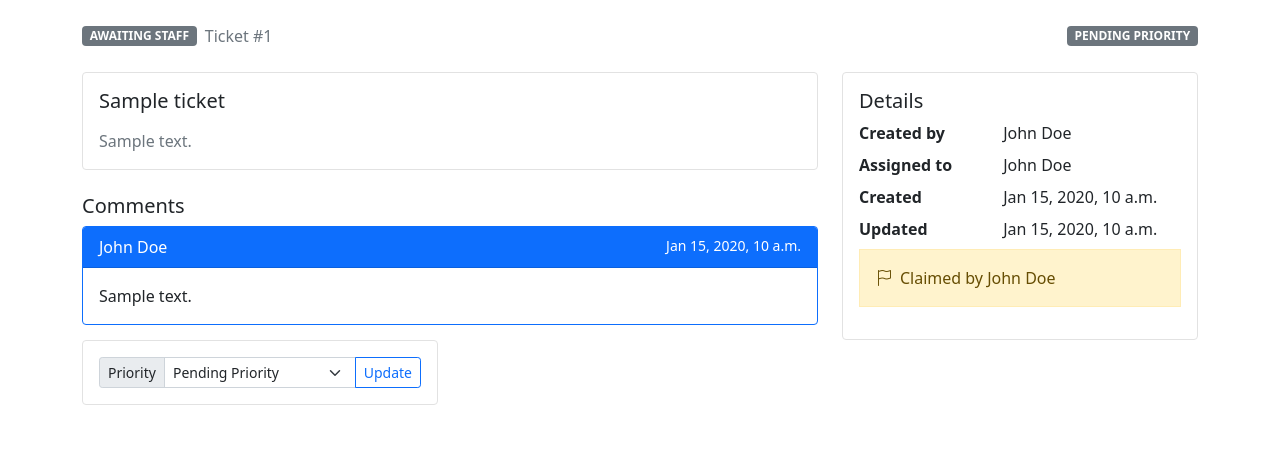
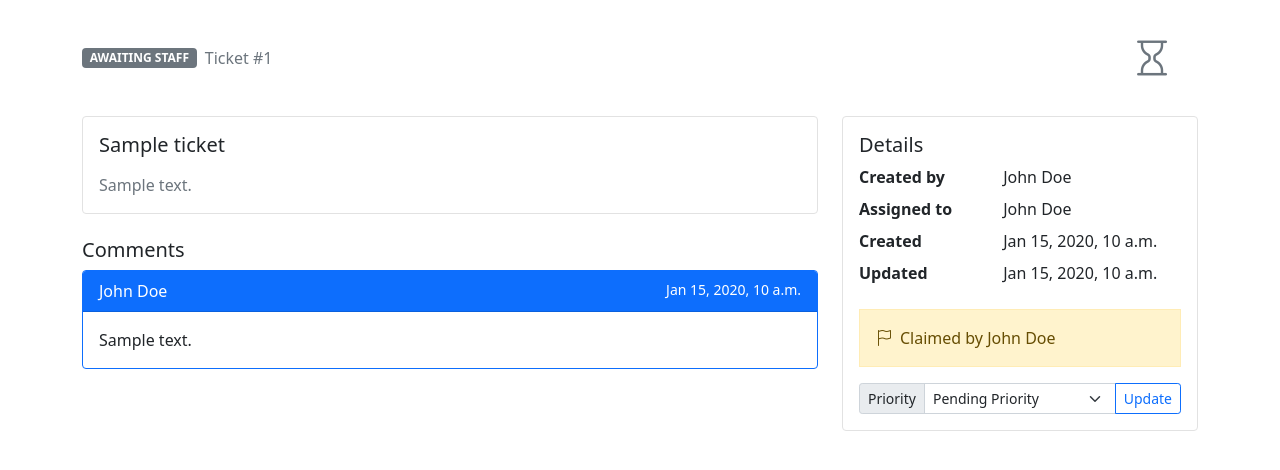
Before and after one commit to TheTinker001/Clarify, a Django app: page /ticket/#/ in a window 1280 px wide. Shown: the part 56-526 px from the top of the page. Run offline with Django 5.2, Linux system fonts and the light colour scheme; a user stored in the database is signed in; data comes from the database, SQL or seed files in the repository; tables that the repository leaves empty hold one stand-in row (values such as "Sample post"); some libraries are stand-ins or nearby versions.

Commit message:
Apply stashed changes from 05ca70d

```diff
--- a/tickets/models/ticket.py
+++ b/tickets/models/ticket.py
@@ -225,6 +225,15 @@ class Ticket(models.Model):
         """Return the ticket details for readable display."""
         return f"Ticket {self.pk} | {self.subject}"
 
+    def get_priority_icon(self):
+        icons = {
+            "pending priority": '<i class="bi bi-hourglass text-secondary"></i>',
+            "low": '<i class="bi bi-hourglass-bottom text-success"></i>',
+            "medium": '<i class="bi bi-hourglass-split text-warning"></i>',
+            "high": '<i class="bi bi-hourglass-top text-danger"></i>',
+        }
+        return icons.get(self.priority, "")
+
     class Meta:
         """Model settings controlling ordering and behaviours."""
 
--- a/tickets/templates/partials/ticket_card.html
+++ b/tickets/templates/partials/ticket_card.html
@@ -12,8 +12,10 @@
             <div class="d-flex justify-content-between align-items-start">
                 <p class="text-muted mb-2">Student: {{ ticket.student.get_full_name|default:ticket.student.username }}</p>
                 {% if ticket.status != ticket.Status.CLOSED %}
-                    <span class="badge {% if ticket.priority == ticket.Priority.HIGH %} bg-danger {% elif ticket.priority == ticket.Priority.MEDIUM %} bg-warning {% elif ticket.priority == ticket.Priority.LOW %} bg-success {% else %} bg-secondary {% endif %} ">
-                        {{ ticket.get_priority_display }}
+                    <span class="badge fs-2">
+                        {% autoescape off %}
+                            {{ ticket.get_priority_icon }}
+                        {% endautoescape %}
                     </span>
                 {% endif %}
             </div>
--- a/tickets/templates/ticket_detail.html
+++ b/tickets/templates/ticket_detail.html
@@ -1,5 +1,6 @@
 {% extends 'base_content.html' %}
 {% block content %}
+  {% load static %}
   <div class="container">
     <div class="row">
       <div class="col-12">
@@ -9,8 +10,10 @@
             <span class="badge bg-secondary text-uppercase">{{ ticket.get_status_display }}</span>
             <span class="text-muted">Ticket #{{ ticket.pk }}</span>
             {% if user.user_type == "staff" and ticket.status != ticket.Status.CLOSED %}
-              <span class="ms-auto text-uppercase badge {% if ticket.priority == ticket.Priority.HIGH %} bg-danger {% elif ticket.priority == ticket.Priority.MEDIUM %} bg-warning {% elif ticket.priority == ticket.Priority.LOW %} bg-success {% else %} bg-secondary {% endif %} ">
-                {{ ticket.get_priority_display }}
+              <span class="ms-auto  badge fs-1">
+                {% autoescape off %}
+                  {{ ticket.get_priority_icon }}
+                {% endautoescape %}
               </span>
             {% endif %}
           </div>
@@ -110,37 +113,32 @@
                 {{ ticket.updated_at|date:"M j, Y, P" }}
               </dd>
             </dl>
+            <div class="mb-3"></div>
             <!-- claiming -->
             {% if user.user_type == "staff" %}
               {% if ticket.assigned_to == user %}
-                <div class="d-flex justify-content-between align-items-start">
+                <div class="d-flex justify-content-between align-items-start mb-3">
                   <form method="post" action="{{ ticket.get_unclaim_url }}">
                     {% csrf_token %}
                     <button type="submit" class="btn btn-sm btn-outline-danger">Unclaim</button>
                   </form>
                 </div>
               {% elif ticket.assigned_to %}
-                <div class="alert alert-warning d-flex align-items-center" role="alert">
+                <div class="alert alert-warning d-flex align-items-center mb-3"
+                     role="alert">
                   <span class="bi-flag me-2"></span>
                   Claimed by {{ ticket.assigned_to.get_full_name|default:ticket.assigned_to.username }}
                 </div>
               {% else %}
-                <div class="d-flex justify-content-between align-items-start">
+                <div class="d-flex justify-content-between align-items-start mb-3">
                   <form method="post" action="{{ ticket.get_claim_url }}">
                     {% csrf_token %}
                     <button type="submit" class="btn btn-sm btn-outline-success">Claim</button>
                   </form>
                 </div>
               {% endif %}
-            {% endif %}
-          </div>
-        </div>
               <!-- priority updating -->
-      </div>
-      {% if user.user_type == "staff" and ticket.status != ticket.Status.CLOSED %}
-        <div class="col-12 col-lg-4 mt-3 mt-lg-0">
-          <div class="card ticket-card-detail">
-            <div class="card-body">
+              {% if ticket.status != ticket.Status.CLOSED %}
                 <form id="priority-form" method="post">
                   {% csrf_token %}
                   <input type="hidden" name="action" value="set_priority">
@@ -150,10 +148,11 @@
                     <button type="submit" form="priority-form" class="btn btn-outline-primary">Update</button>
                   </div>
                 </form>
+              {% endif %}
+            {% endif %}
           </div>
         </div>
       </div>
-      {% endif %}
     </div>
   </div>
 {% endblock %}
```
Also changed, not shown: tickets/migrations/0001_initial.py, tickets/migrations/0002_user_user_type.py (deleted), tickets/migrations/0003_ticket.py (deleted), tickets/migrations/0004_user_categories_user_faculties_user_profile_picture_and_more.py (deleted), tickets/migrations/0005_alter_ticket_category_alter_ticket_faculty_and_more.py (deleted), tickets/migrations/0006_alter_ticket_faculty.py (deleted), tickets/migrations/0007_alter_ticket_category_alter_ticket_study_level.py (deleted), tickets/migrations/0008_ticket_url_code.py (deleted), tickets/migrations/0009_comment.py (deleted), tickets/migrations/0009_ticket_attachment.py (deleted), tickets/migrations/0009_ticket_priority.py (deleted), tickets/migrations/0010_alter_ticket_priority.py (deleted), tickets/migrations/0011_merge_20260212_2228.py (deleted), tickets/migrations/0012_merge_0009_comment_0011_merge_20260212_2228.py (deleted). Lines whose indentation alone changed are shown as unchanged.
